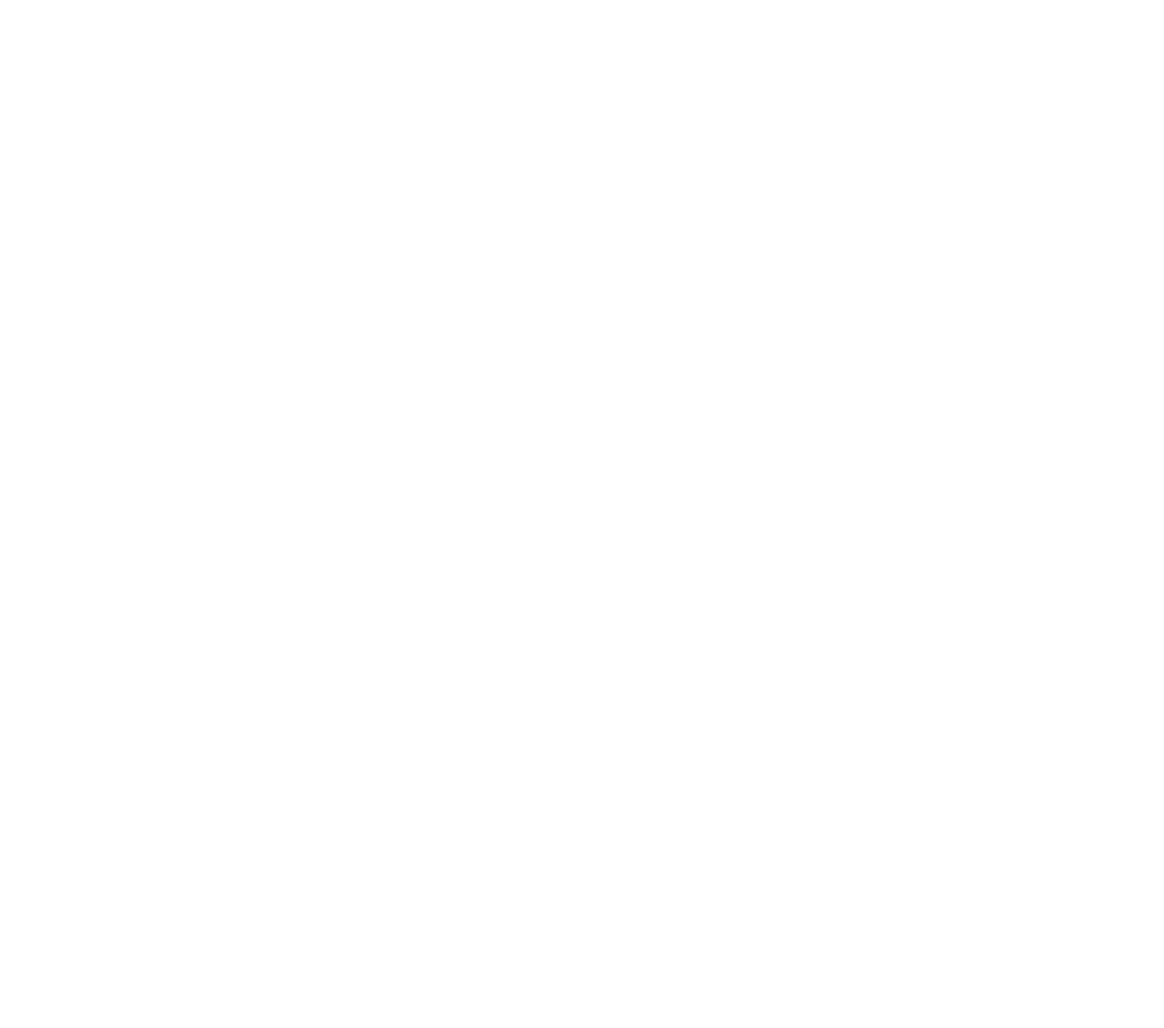
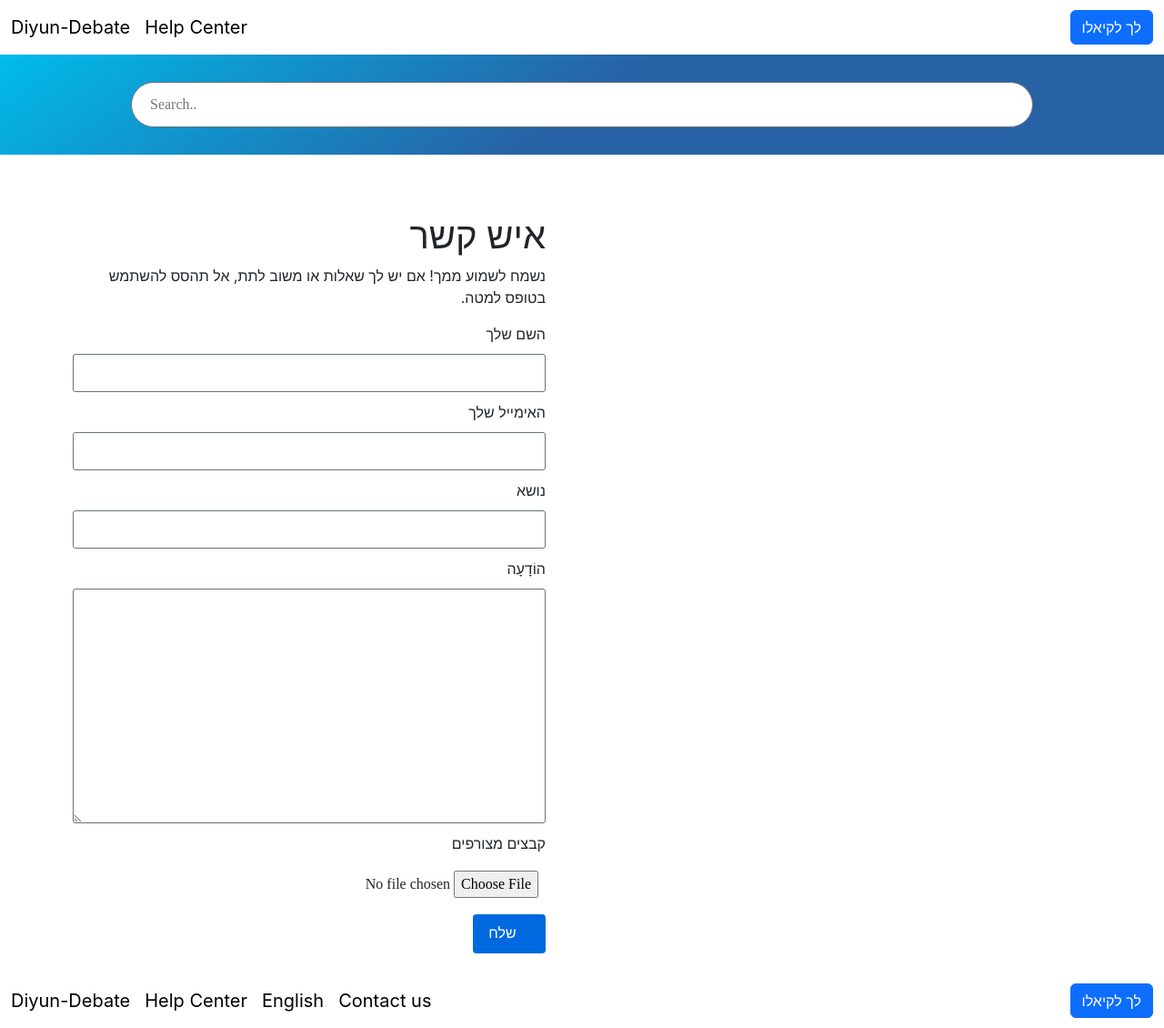
Before and after one commit to prakharJB/diyun-debate, a React (Create React App) app: page /contactform in a window 1280 px wide. Before the commit this address had no page. Shown: the whole page at 91% size. Before the commit the page ends 800 px from the top, so only its background shows below. Built offline with nearby package versions, Linux system fonts and the light colour scheme.

Commit message:
ContactForm

```diff
--- a/package.json
+++ b/package.json
@@ -17,6 +17,7 @@
     "react-router-dom": "^6.20.0",
     "react-scripts": "5.0.1",
     "reactjs-popup": "^2.0.6",
+    "sunburst-chart": "^1.19.2",
     "web-vitals": "^2.1.4",
     "yup": "^1.3.3"
   },
--- a/src/Application Routes/Routes.jsx
+++ b/src/Application Routes/Routes.jsx
@@ -6,6 +6,9 @@ import DebateAdd from "../Screens/Debateadd";
 import SingleDebate from "../Screens/SingleDebate";
 import Tags from "../Screens/Tags";
 import UserDashboard from "../Screens/UserDashboard";
+import Tour from "../Screens/Tour";
+import ContactForm from "../Screens/ContactForm";
+
 
 function AppRoutes() {
   return (
@@ -20,9 +23,10 @@ function AppRoutes() {
           <Route path="/explore" element={<Home />}></Route>
           <Route path="/explore/tags" element={<Tags />}></Route>
           <Route path="/explore/tags/:category" element={<Home />}></Route>
-          <Route path="/tour" element={<Home />}></Route>
+          <Route path="/tour" element={<Tour />}></Route>
           <Route path="/search" element={<Home />}></Route>
           <Route path="/my" element={<UserDashboard />}></Route>
+          <Route path="/contactform" element={<ContactForm/>} ></Route>
 
 
         </Routes>
--- /dev/null
+++ b/src/Screens/ContactForm.jsx
@@ -0,0 +1,72 @@
+import { } from "react-bootstrap";
+import kialologo from "../Assets/kialohelpcenterlogo.webp";
+
+function ContactForm() {
+
+    return (
+        <>
+            <nav class="navbar navbar-expand-lg ">
+                <div class="container-fluid">
+                    {/* <img src={kialologo}
+                    class="img-fluid"
+                    alt="logo-image" />*/}
+                    <a class="navbar-brand" href="#">Diyun-Debate</a>
+                    <a class="navbar-brand" href="#">Help Center</a>
+                    <button class="navbar-toggler" type="button" data-bs-toggle="collapse" data-bs-target="#navbarSupportedContent" aria-controls="navbarSupportedContent" aria-expanded="false" aria-label="Toggle navigation">
+                        <span class="navbar-toggler-icon"></span>
+                    </button>
+                    <div class="collapse navbar-collapse" id="navbarSupportedContent">
+
+                        <button type="button" class="btn btn-primary">לך לקיאלו</button>
+                    </div>
+                </div>
+            </nav>
+            {/* ---------------Search------------ */}
+
+            <form class="example" action="/action_page.php">
+  <input type="search" placeholder="Search.." name="search"/>
+</form>
+
+            <form action="" class="input-dat" dir='rtl'>
+                <h1> איש קשר</h1>
+                <p>נשמח לשמוע ממך! אם יש לך שאלות או משוב לתת, אל תהסס להשתמש בטופס למטה.</p>
+                <label for="fname">השם שלך</label>
+                <input type="text" name="name" id="id" />
+                <label for="fname">האימייל שלך</label>
+                <input type="email" name="email" id="id" />
+                <label for="fname">נושא</label>
+                <input type="subject" name="subject" id="id" />
+                <label for="fname">הוֹדָעָה</label>
+                <textarea name="Message" id="" cols="30" rows="10" />
+                <label for="fname">קבצים מצורפים</label>
+                <input type="file" name="myfile" id="myfile" />
+                <button type="submit" >שלח</button>
+            </form>
+
+            <br /><br /><br /><br /><br />
+            <nav class="navbar navbar-expand-lg ">
+                <div class="container-fluid">
+                    {/* <img src={kialologo}
+                    class="img-fluid"
+                    alt="logo-image" />*/}
+                    <a class="navbar-brand" href="#">Diyun-Debate</a>
+                    <div>
+                    <a class="navbar-brand" href="#">Help Center</a>
+                    <a class="navbar-brand" href="#">English</a>
+                    <a class="navbar-brand" href="#">Contact us</a>
+                    </div>
+                    <button class="navbar-toggler" type="button" data-bs-toggle="collapse" data-bs-target="#navbarSupportedContent" aria-controls="navbarSupportedContent" aria-expanded="false" aria-label="Toggle navigation">
+                        <span class="navbar-toggler-icon"></span>
+                    </button>
+                    <div class="collapse navbar-collapse" id="navbarSupportedContent">
+
+                        <button type="button" class="btn btn-primary">לך לקיאלו</button>
+                    </div>
+                </div>
+            </nav>
+
+        </>
+    )
+}
+
+export default ContactForm;
--- /dev/null
+++ b/src/Screens/Tour.jsx
@@ -0,0 +1,16 @@
+import { Container } from "react-bootstrap";
+function Tour() {
+
+    return (
+        <>
+        <Container>
+
+        </Container>
+            <div>
+                <h1>hello</h1>
+            </div>
+        </>
+    )
+}
+
+export default Tour ;
--- a/src/index.css
+++ b/src/index.css
@@ -11,3 +11,72 @@ code {
   font-family: source-code-pro, Menlo, Monaco, Consolas, 'Courier New',
     monospace;
 }
+
+/* --------Contact form---------- */
+.navbar-expand-lg .navbar-collapse{
+  justify-content: end;
+}
+.navbar-help{
+  border-left: 2px solid #000;
+  padding-left: 15px;
+}
+.img-fluid{
+  max-width: 200px;
+}
+/* ----------Search------------ */
+form.example {
+  background-color: transparent;
+  background-image: linear-gradient(145deg, #00BCEB 0%, #2762A5 50%);
+  margin:0px;
+  padding: 20px;
+}
+input[type="search"] {
+  border-radius: 30px;
+  min-height:50px;
+  max-width:80%;
+  padding-left: 20px;
+}
+
+form.input-dat{
+  display: block;
+  background-color: #fff;
+  margin: 40px;
+  max-width: 600px;
+  max-height: 700px;
+  padding: 25px 40px;
+
+}
+form input, textarea{
+  display: flex;
+  flex-direction: column;
+  width: 100%;
+  margin: 10px auto;
+  padding: 8px;
+  font-family: "poppins";
+  border-radius: 3px;
+  border:1px solid #69727d;
+}
+
+input#myfile {
+  border:none;
+}
+form button{
+  height: 30px;
+  width: 80px;
+  align-items: center;
+  border: none;
+}
+button {
+  background-color: #0069E0;
+color: white;
+padding: 8px 30px 35px 15px;
+border: none;
+border-radius: 4px;
+cursor: pointer;
+}
+
+@media screen and (max-width: 480px) {
+  form.input-dat {
+    padding: 0px!important;
+  }
+}
```
Also changed, not shown: src/Assets/kialohelpcenterlogo.webp (added), 1 other file (tests, documents, lock files or other folders).
